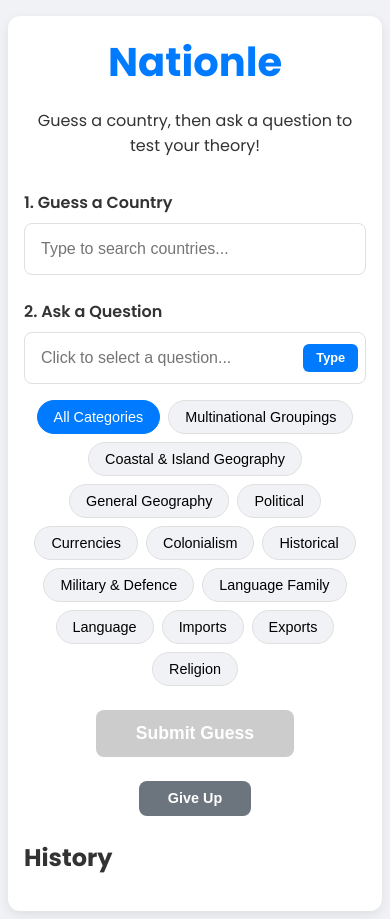
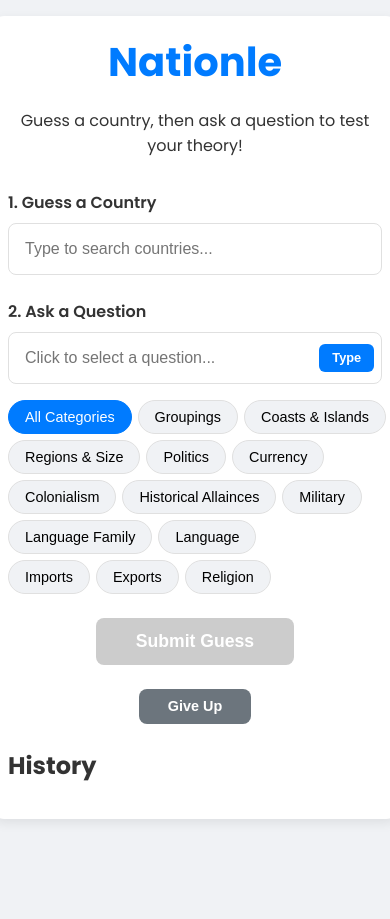
Before and after one commit to Storm-fyre/nationle, a plain HTML site: page docs/index.html in a window 390 px wide. Both pictures are taken after a click on the button 195 px from the left and 469 px from the top of the page. After the commit the page ends 844 px from the top, so only its background shows below. Drawn offline with Linux system fonts and the light colour scheme.

Commit message:
fine tunes filter button orientations

```diff
--- a/docs/questions.json
+++ b/docs/questions.json
@@ -1,7 +1,8 @@
 {
   "categories": [
     {
-      "name": "Multinational Groupings",
+      "name": "Groupings",
+      "mobileRow": 1,
       "questions": [
         {
           "question": "Is your country a member of the G7?",
@@ -62,7 +63,8 @@
       ]
     },
     {
-      "name": "Coastal & Island Geography",
+      "name": "Coasts & Islands",
+      "mobileRow": 1,
       "questions": [
         {
           "question": "Is your country land-locked?",
@@ -135,7 +137,8 @@
       ]
     },
     {
-      "name": "General Geography",
+      "name": "Regions & Size",
+      "mobileRow": 2,
       "questions": [
         {
           "question": "Is your country considered a Middle Eastern country?",
@@ -184,7 +187,8 @@
       ]
     },
     {
-      "name": "Political",
+      "name": "Politics",
+      "mobileRow": 2,
       "questions": [
         {
           "question": "Is your country an absolute monarchy?",
@@ -214,7 +218,8 @@
       ]
     },
     {
-      "name": "Currencies",
+      "name": "Currency",
+      "mobileRow": 2,
       "questions": [
         {
           "question": "Does your country use United States Dollar as its official/defacto currency?",
@@ -244,6 +249,7 @@
     },
     {
       "name": "Colonialism",
+      "mobileRow": 3,
       "questions": [
         {
           "question": "Was Britian your nation's dominant colonial power (colony/ protectorate/ mandate)?",
@@ -280,7 +286,8 @@
       ]
     },
     {
-      "name": "Historical",
+      "name": "Historical Allainces",
+      "mobileRow": 3,
       "questions": [
         {
           "question": "Is your country a former Soviet republic?",
@@ -301,7 +308,8 @@
       ]
     },
     {
-      "name": "Military & Defence",
+      "name": "Military",
+      "mobileRow": 3,
       "questions": [
         {
           "question": "Does your country lack a de facto conventional military for national defense?",
@@ -315,6 +323,7 @@
     },
     {
       "name": "Language Family",
+      "mobileRow": 4,
       "questions": [
         {
           "question": "Is the most spoken(native or otherwise) language in your country belongs to the Indo-European language family?",
@@ -348,6 +357,7 @@
     },
     {
       "name": "Language",
+      "mobileRow": 4,
       "questions": [
         {
           "question": "Is Spanish the most widely spoken language in your country?",
@@ -377,6 +387,7 @@
     },
     {
     "name": "Imports",
+    "mobileRow": 5,
     "questions": [
         {
           "question": "Is 'Wheat' the largest import of your country?",
@@ -430,6 +441,7 @@
     },
     {
       "name": "Exports",
+      "mobileRow": 5,
       "questions": [
         {
           "question": "Is 'Fresh Grapes' the largest export of your country?",
@@ -671,6 +683,7 @@
     },
     {
       "name": "Religion",
+      "mobileRow": 5,
       "questions": [
         {
           "question": "Is Christianity the most widely practiced religion in your country?",
--- a/docs/script.js
+++ b/docs/script.js
@@ -315,11 +315,63 @@ document.addEventListener('DOMContentLoaded', () => {
         function renderFilterButtons() {
             filterContainer.innerHTML = '';
             filterContainer.style.pointerEvents = 'auto';
+
+            // Create All Categories button
             const allButton = document.createElement('button');
             allButton.className = 'filter-btn active';
             allButton.textContent = 'All Categories';
             allButton.addEventListener('click', () => setFilter(null));
+
+            // Check if mobile
+            const isMobile = window.innerWidth < 768;
+
+            if (isMobile) {
+                // Mobile: organize by rows
+                const categoriesWithRows = questionsData.categories.map(category => ({
+                    ...category,
+                    mobileRow: category.mobileRow || 1 // Default to row 1 if not specified
+                }));
+
+                // Group categories by row
+                const rowGroups = {};
+                categoriesWithRows.forEach(category => {
+                    if (!rowGroups[category.mobileRow]) {
+                        rowGroups[category.mobileRow] = [];
+                    }
+                    rowGroups[category.mobileRow].push(category);
+                });
+
+                // Create row containers
+                const sortedRows = Object.keys(rowGroups).sort((a, b) => Number(a) - Number(b));
+
+                sortedRows.forEach(rowNum => {
+                    const rowContainer = document.createElement('div');
+                    rowContainer.className = 'filter-row';
+
+                    // Add All Categories button to first row
+                    if (rowNum === sortedRows[0]) {
+                        rowContainer.appendChild(allButton);
+                    }
+
+                    // Add category buttons for this row
+                    rowGroups[rowNum].forEach(category => {
+                        const button = document.createElement('button');
+                        button.className = 'filter-btn';
+                        button.textContent = category.name;
+                        button.addEventListener('click', () => setFilter(category.name));
+                        rowContainer.appendChild(button);
+                    });
+
+                    filterContainer.appendChild(rowContainer);
+                });
+
+                // Check for overflow and adjust button sizes
+                adjustButtonSizesIfOverflow();
+
+            } else {
+                // Desktop: original behavior with flex-wrap
                 filterContainer.appendChild(allButton);
+
                 questionsData.categories.forEach(category => {
                     const button = document.createElement('button');
                     button.className = 'filter-btn';
@@ -328,7 +380,42 @@ document.addEventListener('DOMContentLoaded', () => {
                     filterContainer.appendChild(button);
                 });
             }
+        }
+        function adjustButtonSizesIfOverflow() {
+            const rows = filterContainer.querySelectorAll('.filter-row');
 
+            rows.forEach(row => {
+                const buttons = row.querySelectorAll('.filter-btn');
+                if (buttons.length === 0) return;
+
+                // Reset button styles to get natural width
+                buttons.forEach(btn => {
+                    btn.style.fontSize = '';
+                    btn.style.padding = '';
+                    btn.style.minWidth = '';
+                });
+
+                // Check if row overflows
+                const containerWidth = filterContainer.offsetWidth;
+                const buttonsWidth = Array.from(buttons).reduce((total, btn) => {
+                    return total + btn.offsetWidth + parseFloat(getComputedStyle(btn).marginLeft) + parseFloat(getComputedStyle(btn).marginRight);
+                }, 0);
+
+                // If overflow, reduce button sizes
+                if (buttonsWidth > containerWidth) {
+                    const scaleFactor = containerWidth / buttonsWidth * 0.95; // 95% to ensure no overflow
+
+                    buttons.forEach(btn => {
+                        const currentFontSize = parseFloat(getComputedStyle(btn).fontSize);
+                        const currentPadding = parseFloat(getComputedStyle(btn).paddingLeft);
+
+                        btn.style.fontSize = `${currentFontSize * scaleFactor}px`;
+                        btn.style.padding = `${currentPadding * scaleFactor}px`;
+                        btn.style.minWidth = 'auto';
+                    });
+                }
+            });
+        }
         function setFilter(categoryName) {
             activeFilter = categoryName;
             document.querySelectorAll('.filter-btn').forEach(btn => {
@@ -479,6 +566,11 @@ document.addEventListener('DOMContentLoaded', () => {
                 }
             }
         });
+        window.addEventListener('resize', () => {
+    if (window.innerWidth < 768) {
+        setTimeout(adjustButtonSizesIfOverflow, 100);
+    }
+    });
 
         // --- INITIALIZE THE GAME ---
         initializeGame();
--- a/docs/style.css
+++ b/docs/style.css
@@ -237,9 +237,8 @@ input[type="text"]:focus {
 #filter-container {
     display: flex;
     flex-wrap: wrap;
-    gap: 0.5rem;
-    margin-bottom: 1.5rem;
-    justify-content: center;
+    gap: 8px; /* or whatever spacing you prefer */
+    justify-content: flex-start; /* buttons align to left */
 }
 
 .filter-btn {
@@ -415,3 +414,26 @@ input[type="text"]:focus {
         font-size: 2.5rem;
     }
 }
+
+@media (max-width: 767px) {
+    #filter-container {
+        flex-direction: column;
+        gap: 6px;
+    }
+
+    .filter-row {
+        display: flex;
+        flex-wrap: nowrap;
+        gap: 6px;
+        justify-content: flex-start;
+        overflow: hidden;
+    }
+
+    .filter-row .filter-btn {
+        flex-shrink: 1;
+        white-space: nowrap;
+        overflow: hidden;
+        text-overflow: ellipsis;
+        min-width: 60px;
+    }
+}
```
Lines whose indentation alone changed are shown as unchanged.
